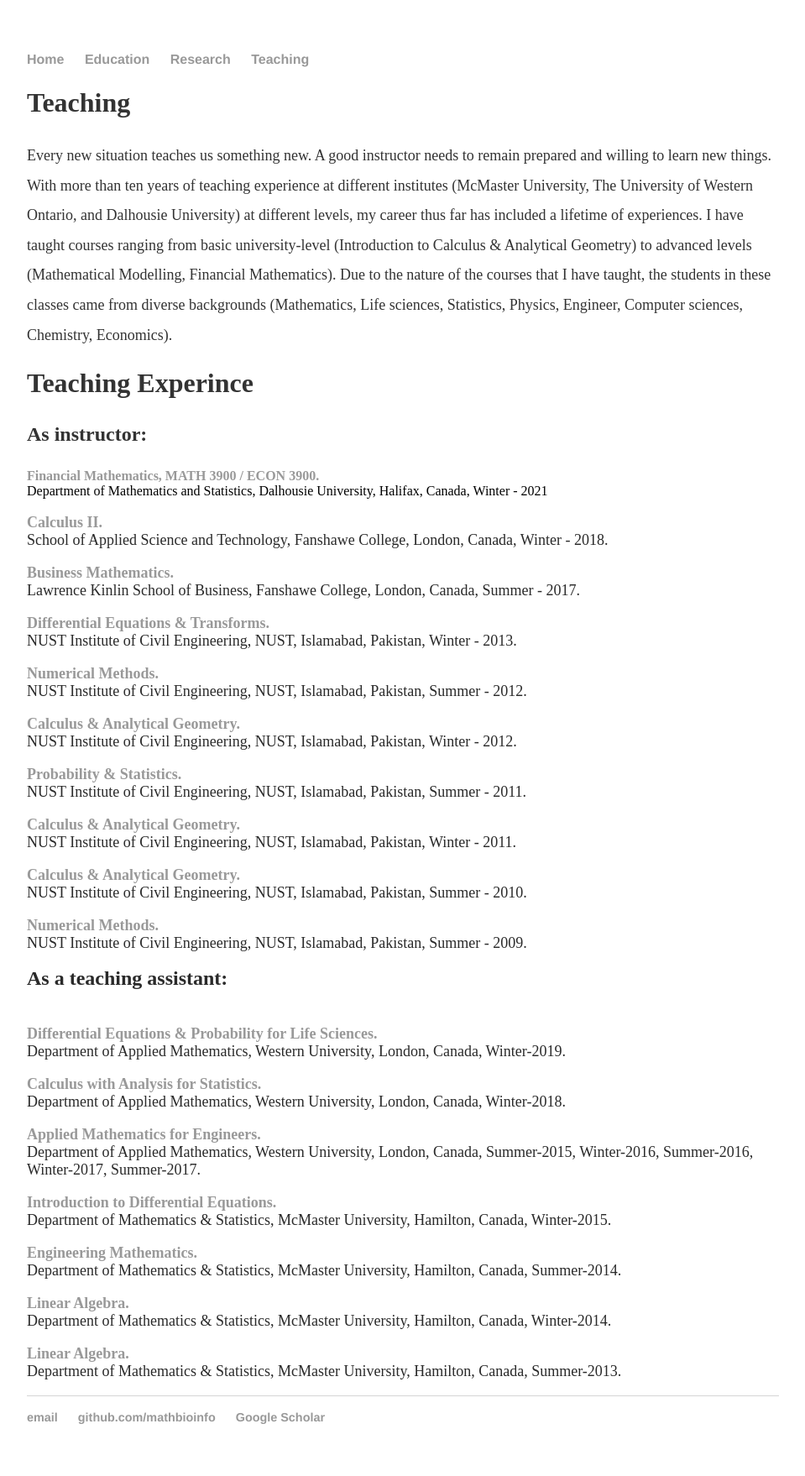
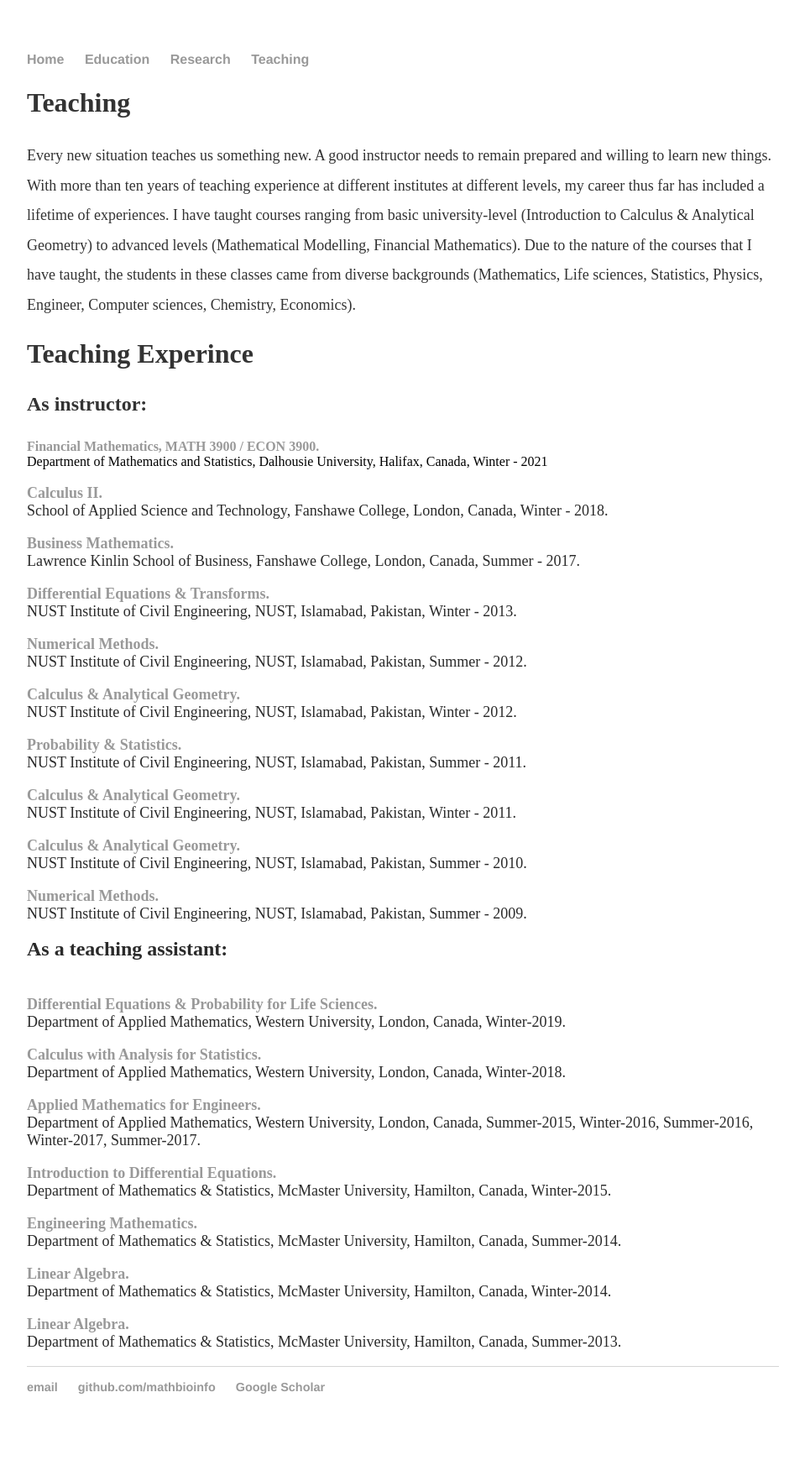
Before and after one commit to MathBioInfo/amjadkhan, a Jekyll site: the page built from Teaching/index.html, in a window 1280 px wide. Shown: the whole page at 84% size, without its empty margins (160-1119 px from the left). Built offline with Jekyll 4.4.1, drawn with Linux system fonts in a browser that asks for light colours; after the commit the page ends 1722 px from its top, so only the background shows below that.

Commit message:
Update index.html

```diff
--- a/Teaching/index.html
+++ b/Teaching/index.html
@@ -8,8 +8,7 @@ title: About teaching
 			<link rel="stylesheet" type="text/css" href="css/main.css">
 			<p><font size="4">Every new situation teaches us something new. A good instructor needs to remain prepared
 			and willing to learn new things. With more than ten years of teaching experience at different
-			institutes (McMaster University, The University of Western Ontario, and Dalhousie University)
-			at different levels, my career thus far has included a lifetime of experiences. I have taught
+			institutes at different levels, my career thus far has included a lifetime of experiences. I have taught
 			courses ranging from basic university-level (Introduction to Calculus & Analytical Geometry)
 			to advanced levels (Mathematical Modelling, Financial Mathematics). Due to the nature of
 			the courses that I have taught, the students in these classes came from diverse backgrounds
```
